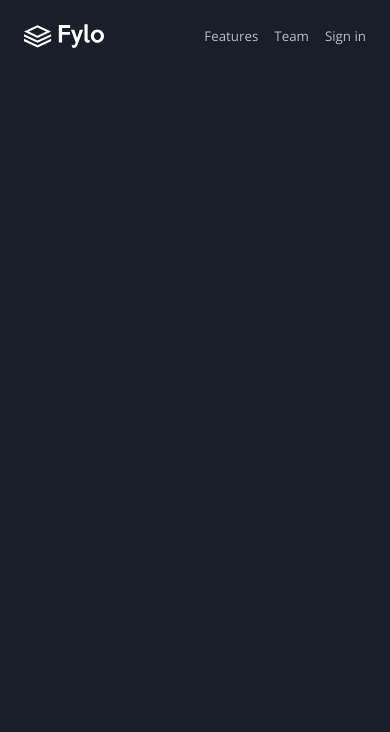
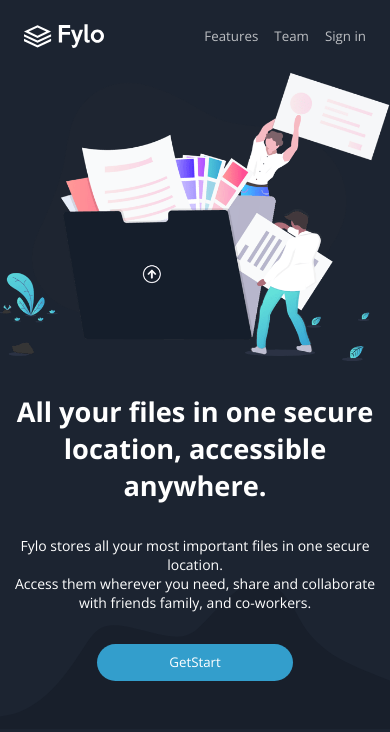
Before and after one commit to EranKhedmati/landingPage-fylo, a plain HTML site: page index.html in a window 390 px wide. Drawn offline with nearby package versions, Linux system fonts and the light colour scheme.

Commit message:
add intro section

```diff
--- a/index.html
+++ b/index.html
@@ -1,15 +1,21 @@
-<!doctype html>
+<!DOCTYPE html>
 <html lang="en">
   <head>
-    <meta charset="UTF-8">
-    <meta name="viewport"
-          content="width=device-width, user-scalable=no, initial-scale=1.0, maximum-scale=1.0, minimum-scale=1.0">
-    <meta http-equiv="X-UA-Compatible" content="ie=edge">
+    <meta charset="UTF-8" />
+    <meta
+      name="viewport"
+      content="width=device-width, user-scalable=no, initial-scale=1.0, maximum-scale=1.0, minimum-scale=1.0"
+    />
+    <meta http-equiv="X-UA-Compatible" content="ie=edge" />
     <title>Fylo</title>
     <!--  Page Icon  -->
-    <link rel="icon" href="./assets/images/favicon-32x32.png" type="image/png">
+    <link
+      rel="icon"
+      href="./assets/images/favicon-32x32.png"
+      type="image/png"
+    />
     <!--  Style  -->
-    <link rel="stylesheet" href="style.css">
+    <link rel="stylesheet" href="style.css" />
   </head>
   <body>
     <!--  App  -->
@@ -17,13 +23,29 @@
       <!-- Navbar -->
       <nav class="navbar">
         <!-- Logo -->
-        <img src="./assets/images/logo.svg" class="logo" ="Logo">
+        <img src="./assets/images/logo.svg" class="logo" ="Logo" />
         <div class="buttons">
           <button>Features</button>
           <button>Team</button>
           <button>Sign in</button>
         </div>
       </nav>
+
+      <!-- Intro -->
+      <section class="intro">
+        <img src="assets/images/illustration-intro.png" alt="" />
+        <h1>All your files in one secure location, accessible anywhere.</h1>
+        <div>
+          <p>
+            Fylo stores all your most important files in one secure location.
+          </p>
+          <p>
+            Access them wherever you need, share and collaborate with friends
+            family, and co-workers.
+          </p>
+        </div>
+        <button>GetStart</button>
+      </section>
     </div>
 
     <!--  Script  -->
--- a/style.css
+++ b/style.css
@@ -24,13 +24,14 @@
 body {
     width: 100%;
     height: 100%;
-    background: var(--dark-blue-bg);
+    background: var(--dark-blue-secound-bg);
     font-size: 14px;
 }
 
 /* App --------------------------------------------------- */
 .App {
     width: 100%;
+    color: var(--white);
 }
 
 /* Navbar */
@@ -62,17 +63,68 @@ body {
     color: var(--white);
 }
 
+/* Intro */
+.App .intro {
+    display: flex;
+    flex-direction: column;
+    align-items: center;
+    gap: 2rem;
+    text-align: center;
+    padding-bottom:20rem;
+    background: url("assets/images/bg-curvy-desktop.svg") no-repeat bottom  ;
+    background-size: 100%;
+}
+
+.App .intro h1 {
+    font-size: 1.7rem;
+    max-width: 500px;
+}
+
+.App .intro p:last-child {
+    max-width: 400px;
+}
+
+.App .intro button {
+    padding: 0.6rem 4.5rem;
+    border-radius: 2rem;
+    background: var(--blue);
+    outline: none;
+    border: none;
+    cursor: pointer;
+    color: var(--white);
+}
+
+.App .intro button:hover {
+    background: var(--cyan);
+}
+
 /* Media Screen */
+@media (max-width: 1000px) {
+     /* Intro */
+     .App .intro {
+        padding-bottom: 15rem;
+    }
+}
+
 @media (max-width: 800px) {
+    /* Navbar */
     .App .navbar {
         padding: 2rem;
     }
     .App .navbar .logo {
         width: 7rem;
     }
+    /* Intro */
+    .App .intro {
+        padding-bottom: 10rem;
+    }
+    .App .intro img {
+        width: 100%;
+    }
 }
 
 @media (max-width: 500px) {
+    /* Navbar */
     .App .navbar {
         padding: 1.5rem;
     }
@@ -84,4 +136,12 @@ body {
     .App .navbar .buttons {
         gap: 1rem;
     }
+    /* Intro */
+    .App .intro {
+        padding: auto 1rem;
+        padding-bottom: 3rem;
+        background: url('/assets/images/bg-curvy-mobile.svg')no-repeat bottom ;
+        background-size: 100%;
+
+    }
 }
```
Lines whose indentation alone changed are shown as unchanged.
